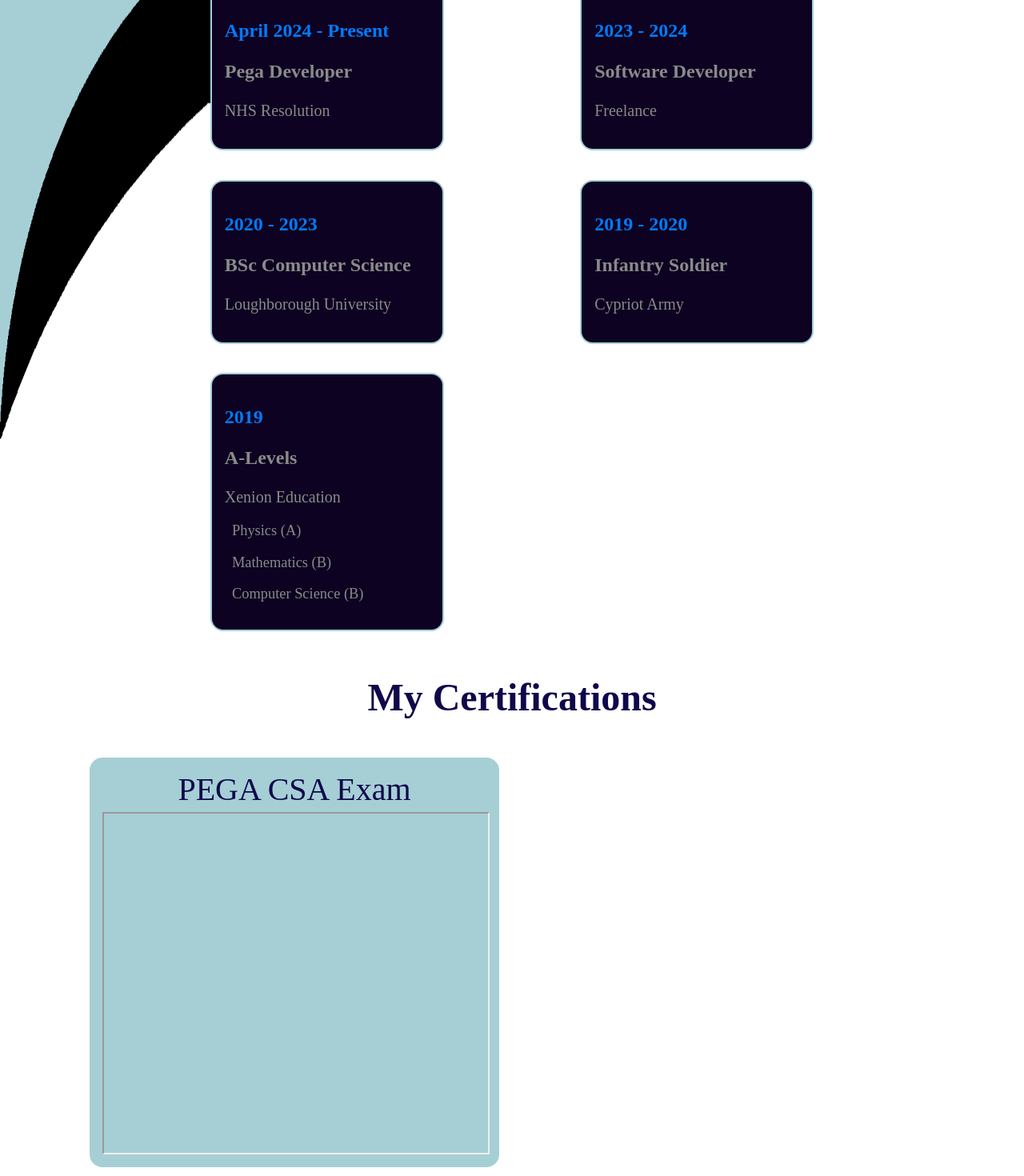
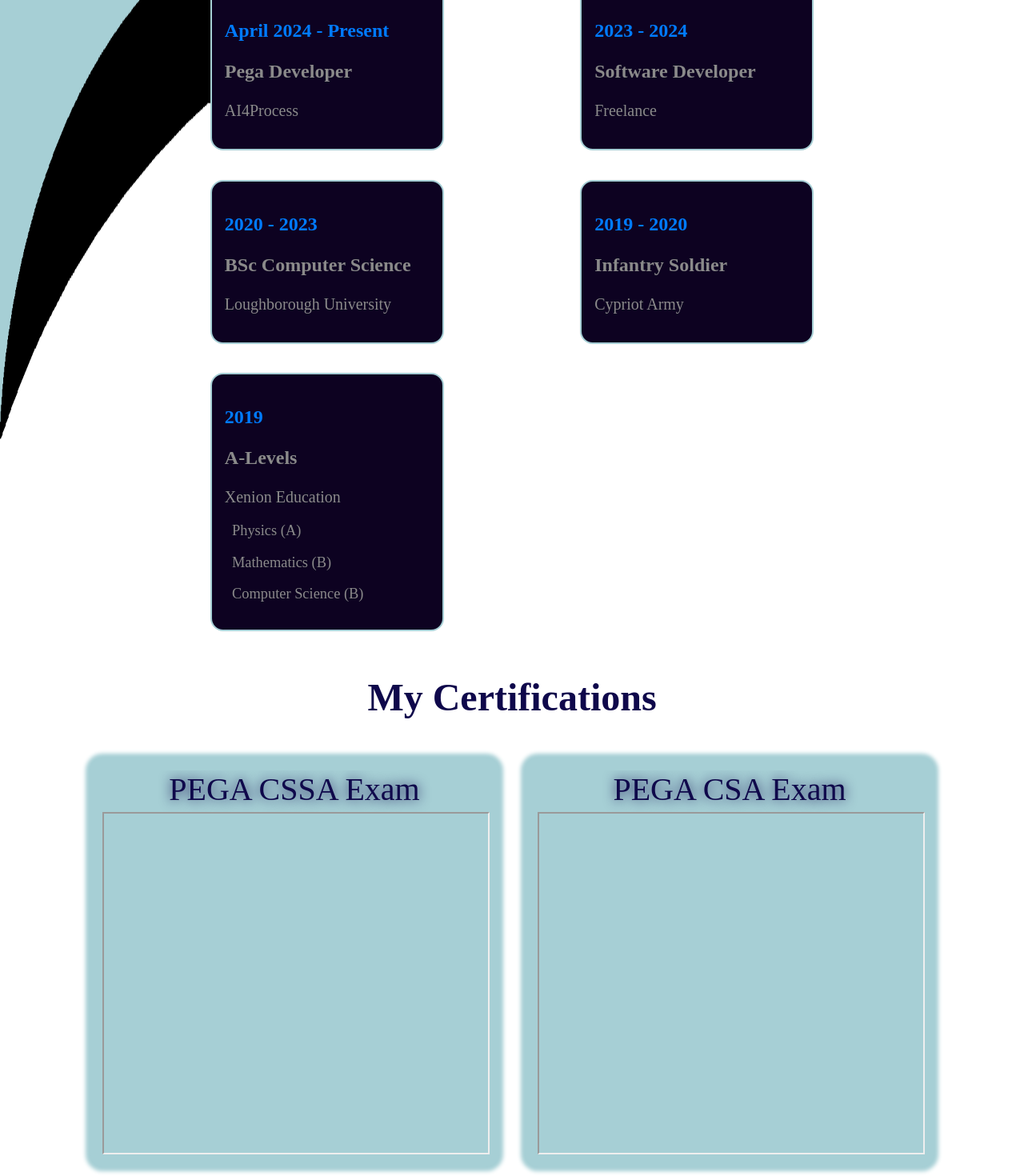
Before and after one commit to marcosvrionides/marcos-vrionides-portfolio, a React (Create React App) app: page / in a window 1280 px wide. Shown: the part 800-2270 px from the top of the page at 80% size. Built offline with nearby package versions, Linux system fonts and the light colour scheme.

Commit message:
Changed employer name and added certification

```diff
--- a/src/Certifications/Certifications.css
+++ b/src/Certifications/Certifications.css
@@ -20,7 +20,7 @@
 	gap: 2em;
 }
 
-.certifications-cards > * {
+.certification {
 	width: 30em;
 	min-height: 30em;
 	max-width: 100%;
@@ -29,6 +29,7 @@
 	display: flex;
 	flex-direction: column;
 	padding: 1em;
+	box-shadow: 0 0 5px 5px var(--colour1);
 }
 
 .certification-title {
@@ -37,6 +38,7 @@
 	padding-bottom: 0.25em;
 	overflow: hidden;
 	color: var(--text);
+	text-shadow: 0 0 15px var(--text);
 }
 
 .certification-file {
--- a/src/Certifications/Certifications.js
+++ b/src/Certifications/Certifications.js
@@ -1,12 +1,20 @@
 import React from "react";
 import "./Certifications.css";
-import PegaCSACertification from "./CERTIFICATION_Certified_Pega_System_Architect.pdf";
+import PegaCSACertification from "./CERTIFICATION_Certified_Pega_Senior_System_Architect.pdf";
+import PegaCSSACertification from "./CERTIFICATION_Certified_Pega_System_Architect.pdf";
 
 const Certifications = () => {
 	return (
 		<div className="certifications-container" id="certifications">
 			<div className="certifications-title">My Certifications</div>
 			<div className="certifications-cards">
+				<div className="certification">
+					<text className="certification-title">PEGA CSSA Exam</text>
+					<iframe
+						className="certification-file"
+						src={PegaCSSACertification}
+					/>
+				</div>
 				<div className="certification">
 					<text className="certification-title">PEGA CSA Exam</text>
 					<iframe
--- a/src/History/History.js
+++ b/src/History/History.js
@@ -9,7 +9,7 @@ const History = () => {
 				<div className="history-item">
 					<p className="history-year">April 2024 - Present</p>
 					<p className="history-degree">Pega Developer</p>
-					<p className="history-institution">NHS Resolution</p>
+					<p className="history-institution">AI4Process</p>
 				</div>
 				<div className="history-item">
 					<p className="history-year">2023 - 2024</p>
```
Also changed, not shown: 1 other file (tests, documents, lock files or other folders).
